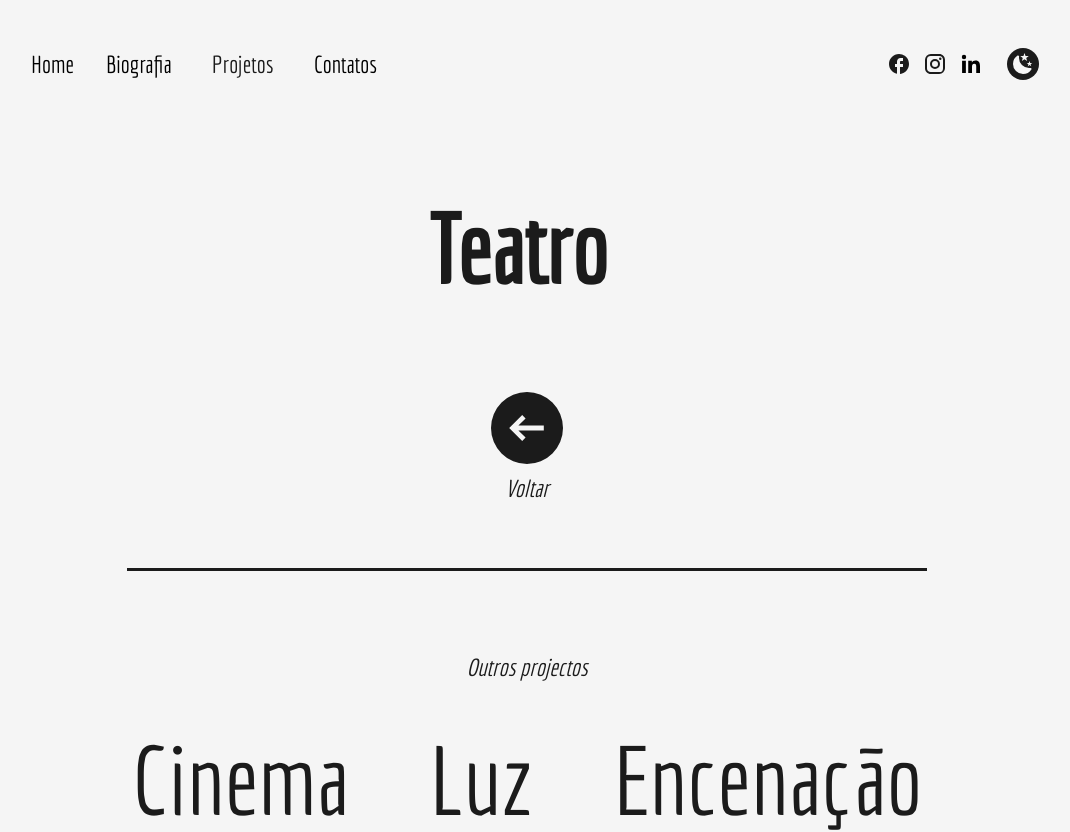
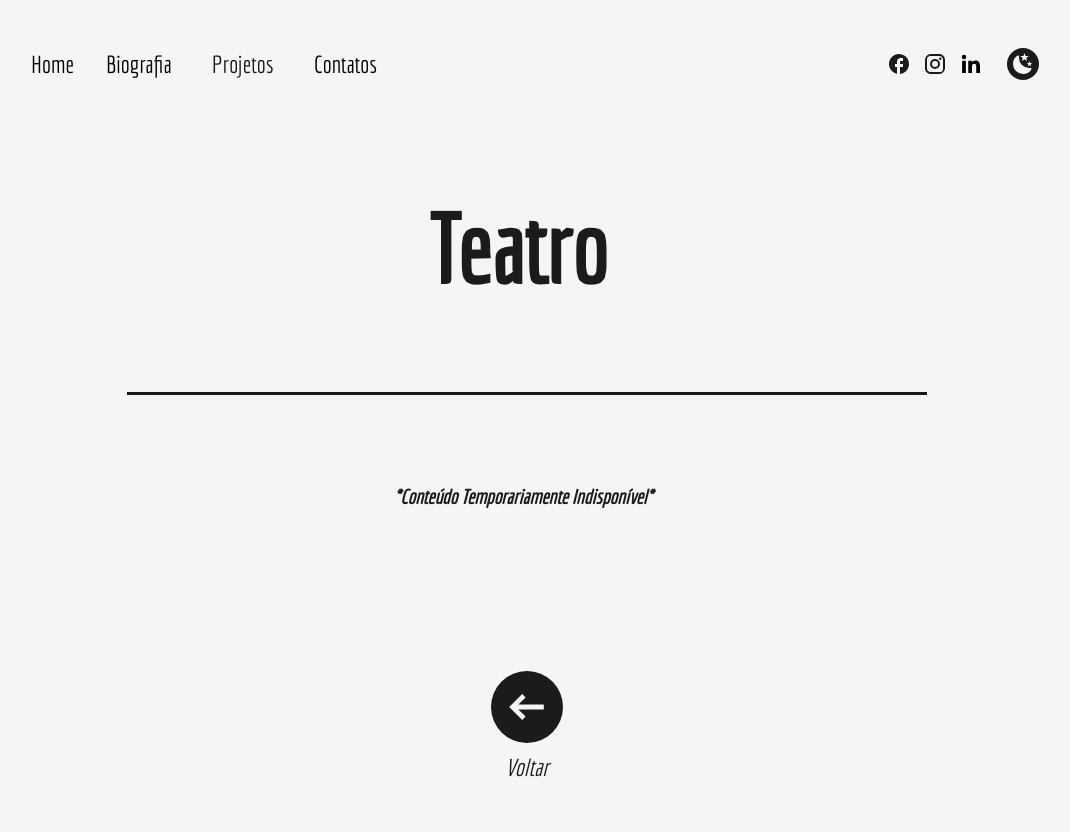
Before and after one commit to dopelyner/bernardo-santo-tirso, a Next.js app: page /theater in a window 1280 px wide. Shown: the top 832 px of the page, without its empty margins (113-1183 px from the left). Built offline with nearby package versions, Linux system fonts and the light colour scheme.

Commit message:
fix: return button

```diff
--- a/src/pages/cinema.js
+++ b/src/pages/cinema.js
@@ -84,7 +84,6 @@ const Cinema = () => {
                                 subTitle="Realizado por The spill"
                                 videoURL="https://res.cloudinary.com/dohak5bnv/video/upload/f_auto:video,q_auto/the-spill-bitch-is-gone"
                             />
-
                             <SeparatorBar />
 
                             <ProjectItem
@@ -94,7 +93,7 @@ const Cinema = () => {
                             />
                         </div>
 
-                        <div className='flex self-center pb-16'>
+                        <div className='flex justify-start sm:justify-center lg:justify-start lg:py-32 py-16 sm:py-32'>
                             <Link href="/projects" title='Projects' className='flex flex-col gap-2 items-center'>
                                 <LeftArrow />
                                 <h3 className='text-2xl italic'>Voltar</h3>
@@ -114,8 +113,6 @@ const Cinema = () => {
                         </div>
                     </div>
 
-
-
                 </Layout>
             </main>
         </>
--- a/src/pages/index.js
+++ b/src/pages/index.js
@@ -58,8 +58,8 @@ export default function Home() {
               {projectsSubMenu.map((projects, index) => (
                 <>
                   <div className='relative min-h-40 min-w-72 flex items-center justify-center max-w-96 bg-gradient-to-tr via-dark/60 to-80% from-dirt to-oliveDark/60 shadow-primary shadow-md text-light hover:-translate-y-1 hover:cursor-pointer'>
-                    <Link key={index} href={projects.href} className=" w-full h-full">
-                      <LinkArrow className="w-8 absolute top-0 right-0 m-2" />
+                    <Link key={index} href={projects.href} className="h-full">
+                      <LinkArrow className="!w-8 absolute top-0 right-0 m-2" />
                       <h2 className='text-center text-7xl'>{projects.title}</h2>
                     </Link>
                   </div></>
--- a/src/pages/light.js
+++ b/src/pages/light.js
@@ -72,7 +72,8 @@ const Light = () => {
                                 columnWidth={400}
                                 gapSize={24}
                             />
-                            <div className='flex justify-end sm:justify-center py-16 sm:py-32'>
+
+                            <div className='flex justify-start sm:justify-center py-16 sm:py-32'>
                                 <Link href="/projects" title='Projects' className='flex flex-col gap-2 items-center'>
                                     <LeftArrow />
                                     <h3 className='text-2xl italic'>Voltar</h3>
--- a/src/pages/staging.js
+++ b/src/pages/staging.js
@@ -74,7 +74,7 @@ const Staging = () => {
                                 gapSize={24}
                             />
 
-                            <div className='flex justify-end sm:justify-center py-16 sm:py-32'>
+                            <div className='flex justify-start sm:justify-center lg:justify-center lg:py-32 py-16 sm:py-32'>
                                 <Link href="/projects" title='Projects' className='flex flex-col gap-2 items-center'>
                                     <LeftArrow />
                                     <h3 className='text-2xl italic'>Voltar</h3>
--- a/src/pages/theater.js
+++ b/src/pages/theater.js
@@ -65,14 +65,21 @@ const Theater = () => {
 
                         </div>
 
-                        <div className='flex self-center pb-16'>
+                        <SeparatorBar size="big" />
+
+                        <div className='flex flex-col mb-16'>
+                            <AnimatedText
+                                text="*conteúdo temporariamente indisponível* "
+                                className='w-full mb-6 italic text-xl text-center'
+                            />
+                        </div>
+
+                        <div className='flex justify-start sm:justify-center py-16 sm:py-32'>
                             <Link href="/projects" title='Projects' className='flex flex-col gap-2 items-center'>
                                 <LeftArrow />
                                 <h3 className='text-2xl italic'>Voltar</h3>
                             </Link>
                         </div>
-
-                        <SeparatorBar size="big" />
 
                         <div className='flex flex-col items-center justify-center'>
                             <h3 className='text-2xl italic mb-12'> Outros projectos</h3>
```
